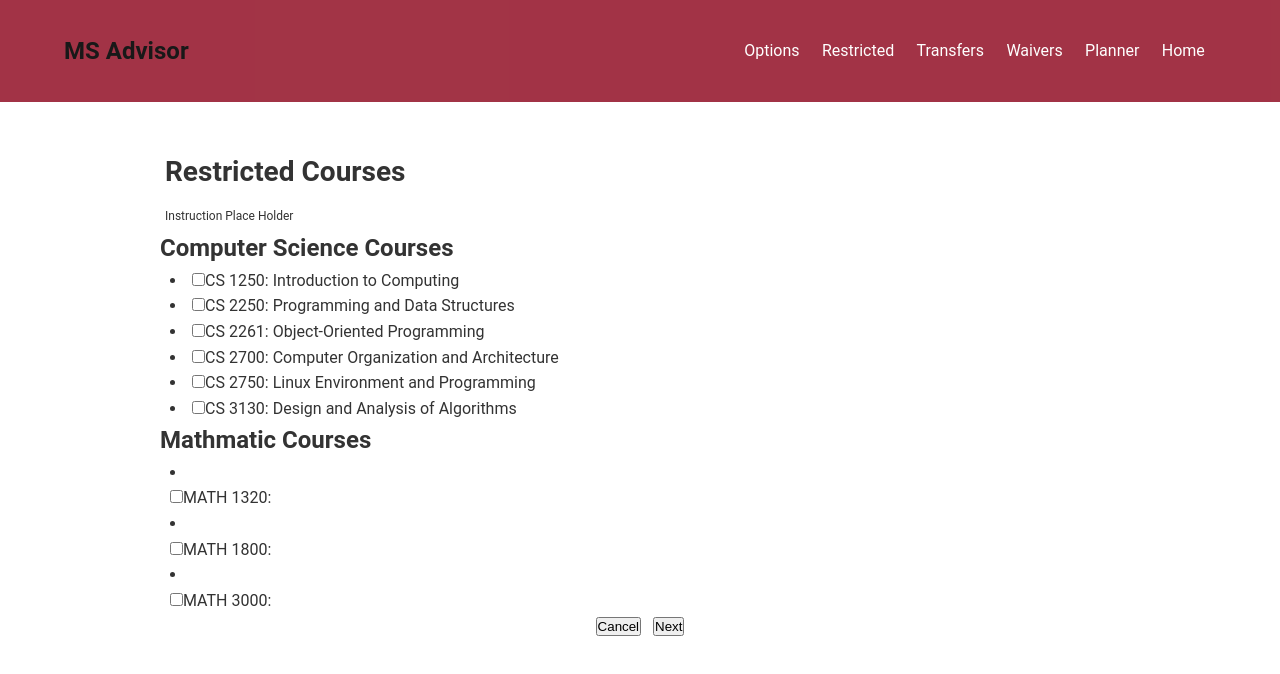
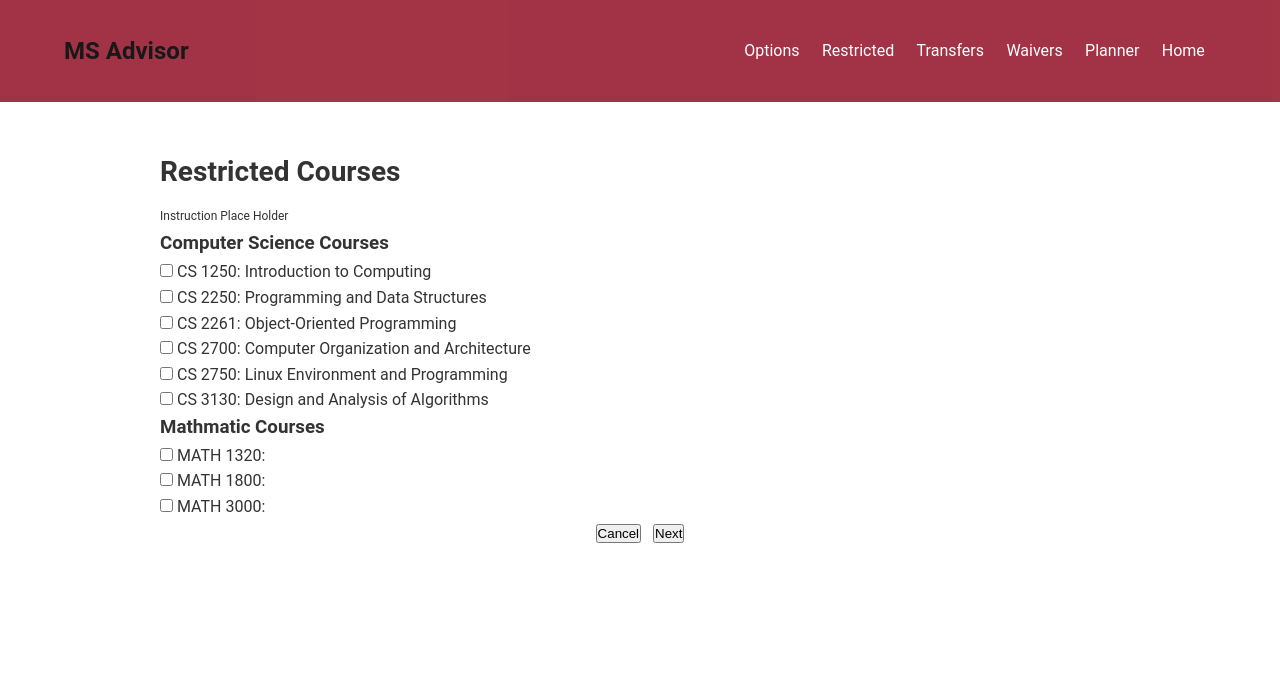
Before and after one commit to kpsmithjr/ms_advisor, a React (Create React App) app: page /restricted in a window 1280 px wide. Shown: the top 674 px of the page. Built offline with nearby package versions, Linux system fonts and the light colour scheme.

Commit message:
More style updates

```diff
--- a/src/App.css
+++ b/src/App.css
@@ -4,13 +4,11 @@
   margin-right: auto;
 }
 .page-header {
-  padding-left : 5px;
-	font-size : 14px;
+  font-size : 14px;
 	font-weight : 600;
 }
 .instructions {
-  padding-left : 5px;
-	margin-top : 12px;
+  margin-top : 12px;
 	margin-bottom : 3px;
 	font-size : 12px;
 }
@@ -18,7 +16,7 @@
   text-align: center;
 }
 .forms {
-  margin-left : 10px;
+  text-align: left;
 }
 
 /* Waivres */
--- a/src/components/Restricted.tsx
+++ b/src/components/Restricted.tsx
@@ -16,7 +16,6 @@ type RestrictedCourseType = {
 };
 
 const RestrictedContainer = styled.div`
-	margin-left : 10px;
 `
 
 const Restricted = ({restrictedCourses, handler}: IRestricted) => {
@@ -61,14 +60,15 @@ const Restricted = ({restrictedCourses, handler}: IRestricted) => {
 	const [csFormData, setCsFormData] = React.useState<RestrictedCourseType[]>(initializeFormData("CS"));
 	const [mathFormData, setMathFormData] = React.useState<RestrictedCourseType[]>(initializeFormData("MATH"));
 
-	function handleClickCS(e: any) {
+	const handleClickCS = (e: any) => {
     const newFormData = csFormData.map(course => {
       if (course.id !== e.target.name ) return course;
       return { ...course, selected: e.target.checked};
     });
     setCsFormData(newFormData);
   }
-	function handleClickMath(e: any) {
+
+	const handleClickMath = (e: any) => {
     const newFormData = mathFormData.map(course => {
       if (course.id !== e.target.name ) return course;
       return { ...course, selected: e.target.checked};
@@ -115,11 +115,11 @@ const Restricted = ({restrictedCourses, handler}: IRestricted) => {
 				<p>Instruction Place Holder</p>
 			</div>
 
-			<h2>Computer Science Courses</h2>
+			<h3>Computer Science Courses</h3>
 			<RestrictedContainer>
 				{csFormData.map((course, index) => {
           return (
-            <li key={index}>
+						<div>
               <input
                 type="checkbox"
                 id={`cs-checkbox-${index}`}
@@ -127,19 +127,16 @@ const Restricted = ({restrictedCourses, handler}: IRestricted) => {
                 onChange={handleClickCS}
                 checked={course.selected}
               />
-                  <label>{course.dept} {course.num}: {course.name}</label>
-
-            </li>
+              <label>  {course.dept} {course.num}: {course.name}</label>
+						</div>
           );
       	})
 			}
 			</RestrictedContainer>
-			<h2>Mathmatic Courses</h2>
+			<h3>Mathmatic Courses</h3>
 			<RestrictedContainer>
 			{mathFormData.map((course, index) => {
           return (
-            <li key={index}>
-              <div >
 	          <div >
               <input
                 type="checkbox"
@@ -148,10 +145,8 @@ const Restricted = ({restrictedCourses, handler}: IRestricted) => {
                 onChange={handleClickMath}
                 checked={course.selected}
               />
-                  <label>{course.dept} {course.num}: {course.name}</label>
+              <label>  {course.dept} {course.num}: {course.name}</label>
             </div>
-              </div>
-            </li>
           );
       	})
 			}
--- a/src/components/Waivers.tsx
+++ b/src/components/Waivers.tsx
@@ -145,11 +145,12 @@ const Waivers = ({waivers, msTrack, handler}: IWaivers) => {
       <div className="page-header">
         <h1>Waivered Courses</h1>
       </div>
+      <div className='instructions'>
+				<p>Instruction Place Holder</p>
+			</div>
       <WaiverContainer>
         {formData.map((course, index) => {
           return (
-            <li key={index}>
-              <div >
             <div >
               <input
                 type="checkbox"
@@ -158,10 +159,8 @@ const Waivers = ({waivers, msTrack, handler}: IWaivers) => {
                 onChange={handleClick}
                 checked={course.selected}
               />
-                  <label>{course.dept} {course.num}: {course.name}</label>
+              <label>  {course.dept} {course.num}: {course.name}</label>
             </div>
-              </div>
-            </li>
           );
         })}
       </WaiverContainer>
```
Lines whose indentation alone changed are shown as unchanged.
